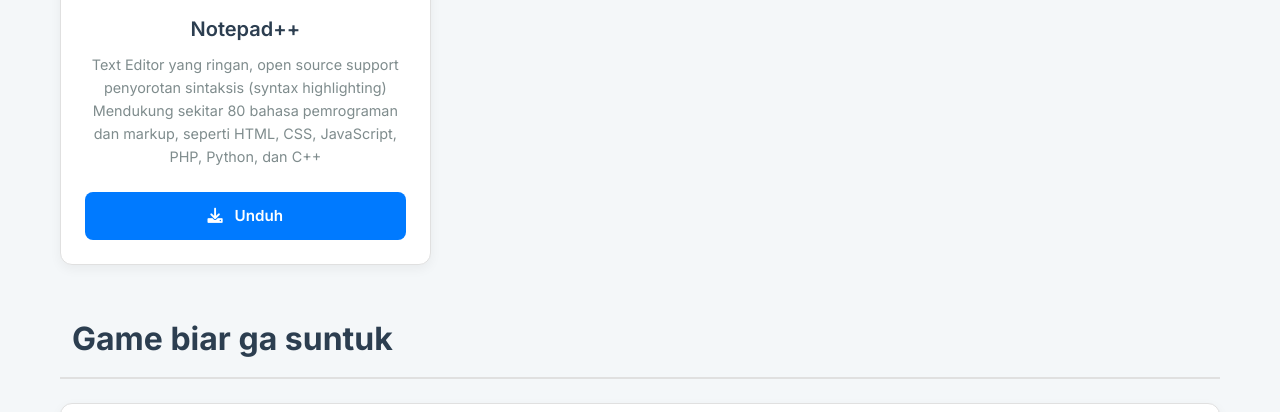
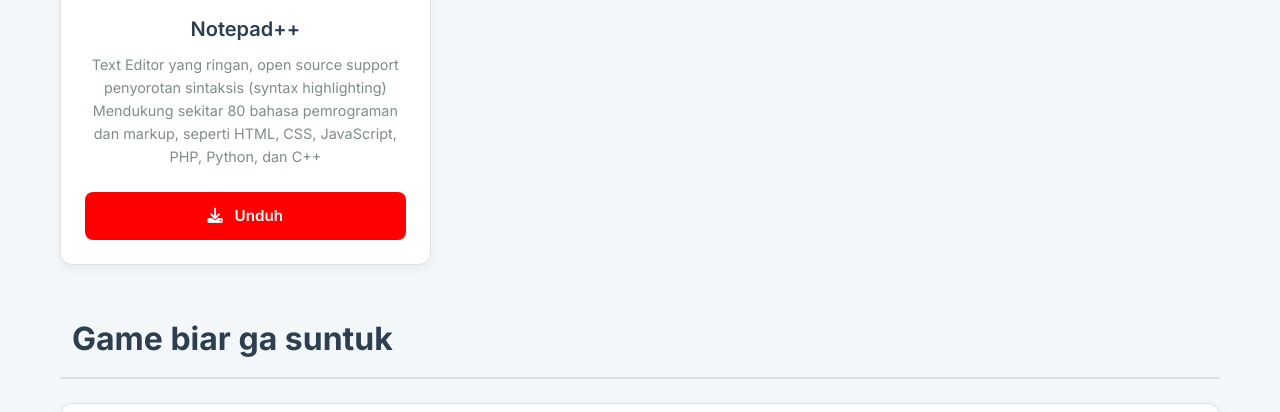
Before and after one commit to refcede/softwarecodingan, a plain HTML site: page index.html in a window 1280 px wide. Shown: the part 1491-1903 px from the top of the page. Drawn offline with Linux system fonts and the light colour scheme.

Commit message:
Update 1.0 Tema merah

```diff
--- a/style.css
+++ b/style.css
@@ -6,7 +6,7 @@
     --text-color-light: #7f8c8d;
     --border-color: #e0e0e0;
     --shadow-color: rgba(0, 0, 0, 0.05);
-    --accent-color: #007aff;
+    --accent-color: #ff0000;
 }
 
 body.dark-mode {
@@ -228,7 +228,7 @@ body.dark-mode .software-card:hover {
     margin-right: 8px;
 }
 .download-btn:hover {
-    background-color: #0056b3;
+    background-color: #cb0202;
 }
 
 
```
